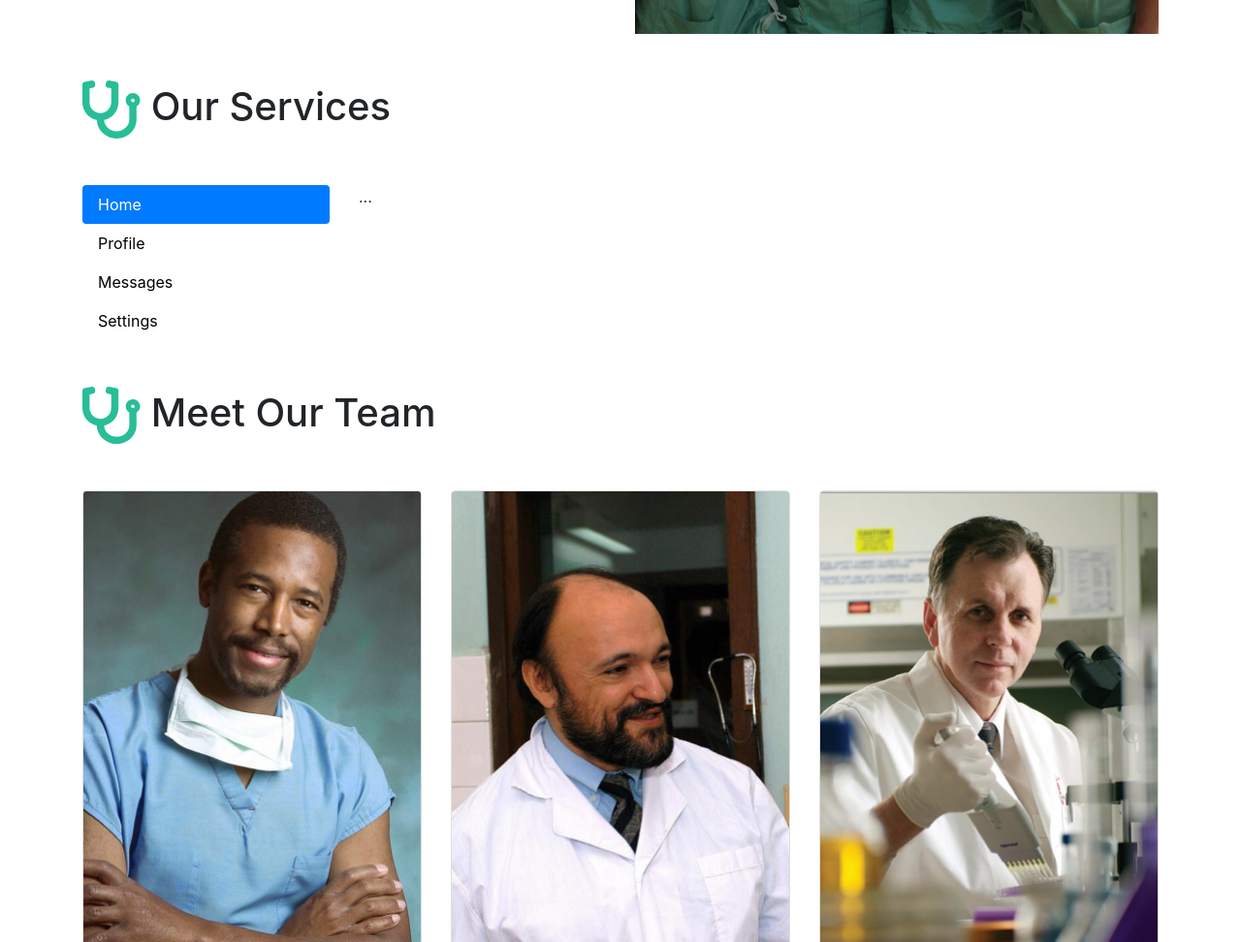
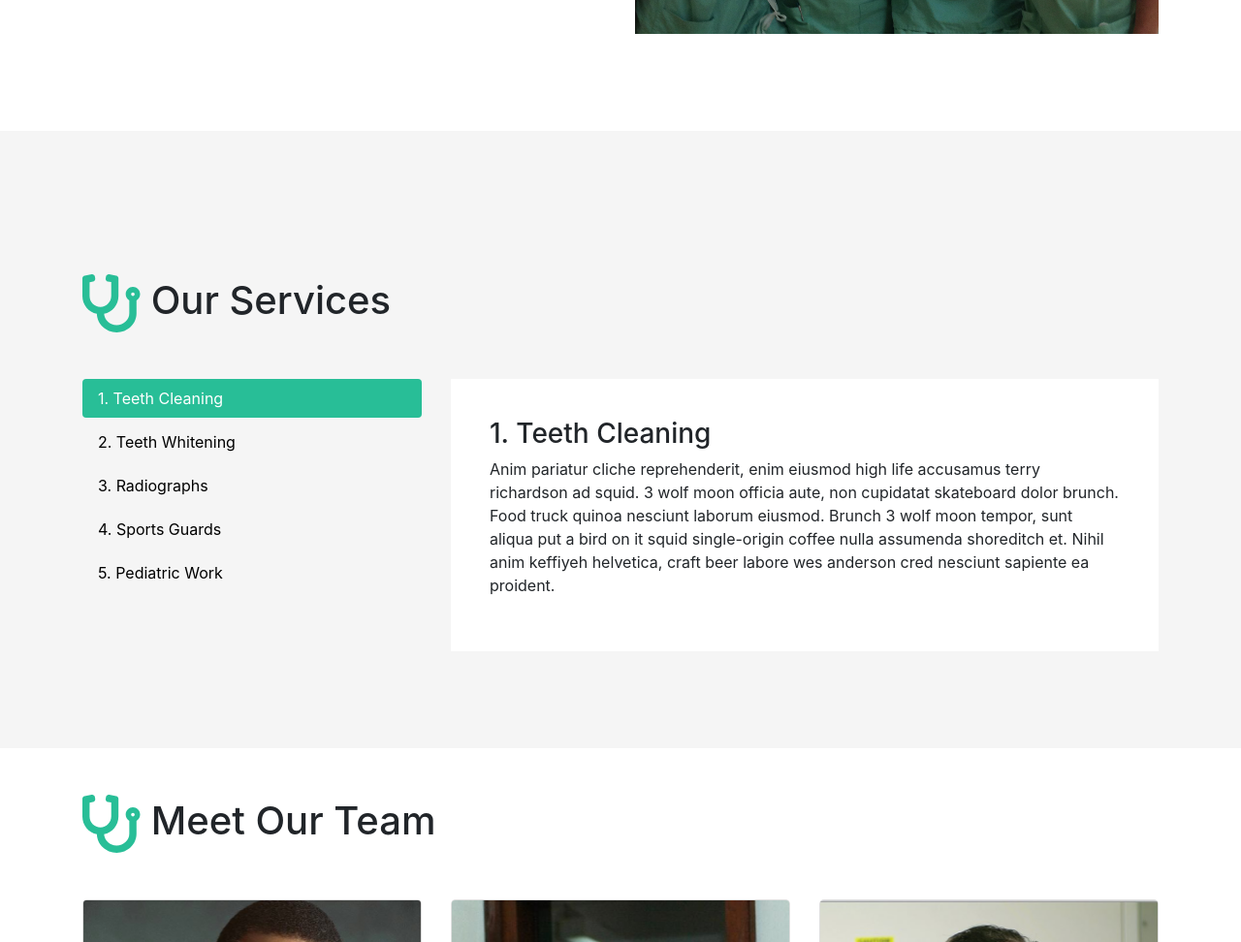
Before and after one commit to MerabetAbdelkarim/Landing-Page-Doctor, a plain HTML site: page index.html in a window 1280 px wide. Shown: the part 1108-2080 px from the top of the page at 97% size. Drawn offline with nearby package versions, Linux system fonts and the light colour scheme.

Commit message:
Add section servises

```diff
--- a/index.html
+++ b/index.html
@@ -3,7 +3,7 @@
 <head>
     <meta charset="UTF-8">
     <meta name="viewport" content="width=device-width, initial-scale=1.0">
-
+    <link rel="shortcut icon" href="assets/imges/Logo-mini.svg" />
     <!-- Font Popinse -->
     <link rel="preconnect" href="https://fonts.googleapis.com">
     <link rel="preconnect" href="https://fonts.gstatic.com" crossorigin>
@@ -201,21 +201,83 @@
             </div>
             <div class="body-section">
                 <div class="row">
-                    <div class="col-3">
+                    <div class="col-xs-12 col-sm-12 col-md-4 col-lg-4">
                         <div class="nav flex-column nav-pills" id="v-pills-tab" role="tablist" aria-orientation="vertical">
-                            <ul class="list-group"></ul>
-                                <button class="nav-link active text-left" id="v-pills-home-tab" data-toggle="pill" data-target="#v-pills-home" type="button" role="tab" aria-controls="v-pills-home" aria-selected="true">Home</button>
-                                <button class="nav-link text-left" id="v-pills-profile-tab" data-toggle="pill" data-target="#v-pills-profile" type="button" role="tab" aria-controls="v-pills-profile" aria-selected="false">Profile</button>
-                                <button class="nav-link text-left" id="v-pills-messages-tab" data-toggle="pill" data-target="#v-pills-messages" type="button" role="tab" aria-controls="v-pills-messages" aria-selected="false">Messages</button>
-                                <button class="nav-link text-left" id="v-pills-settings-tab" data-toggle="pill" data-target="#v-pills-settings" type="button" role="tab" aria-controls="v-pills-settings" aria-selected="false">Settings</button>
+                                <button class="nav-link active text-left" id="v-pills-teeth-cleaning-tab" data-toggle="pill" data-target="#v-pills-teeth-cleaning" type="button" role="tab" aria-controls="v-pills-teeth-cleaning" aria-selected="true">1. Teeth Cleaning</button>
+                                <button class="nav-link text-left" id="v-pills-teeth-whitening-tab" data-toggle="pill" data-target="#v-pills-teeth-whitening" type="button" role="tab" aria-controls="v-pills-teeth-whitening" aria-selected="false">2. Teeth Whitening</button>
+                                <button class="nav-link text-left" id="v-pills-radiographs-tab" data-toggle="pill" data-target="#v-pills-radiographs" type="button" role="tab" aria-controls="v-pills-radiographs" aria-selected="false">3. Radiographs</button>
+                                <button class="nav-link text-left" id="v-pills-sports-guards-tab" data-toggle="pill" data-target="#v-pills-sports-guards" type="button" role="tab" aria-controls="v-pills-sports-guards" aria-selected="false">4. Sports Guards</button>
+                                <button class="nav-link text-left" id="v-pills-pediatric-work-tab" data-toggle="pill" data-target="#v-pills-pediatric-work" type="button" role="tab" aria-controls="v-pills-pediatric-work" aria-selected="false">5. Pediatric Work</button>
                         </div>
                     </div>
-                    <div class="col-9">
+                    <div class="col-xs-12 col-sm-12 col-md-8 col-lg-8">
                         <div class="tab-content" id="v-pills-tabContent">
-                            <div class="tab-pane fade show active" id="v-pills-home" role="tabpanel" aria-labelledby="v-pills-home-tab">...</div>
-                            <div class="tab-pane fade" id="v-pills-profile" role="tabpanel" aria-labelledby="v-pills-profile-tab">...</div>
-                            <div class="tab-pane fade" id="v-pills-messages" role="tabpanel" aria-labelledby="v-pills-messages-tab">...</div>
-                            <div class="tab-pane fade" id="v-pills-settings" role="tabpanel" aria-labelledby="v-pills-settings-tab">...</div>
+
+                            <!-- Teeth Cleaning Start -->
+                            <div class="tab-pane fade show active" id="v-pills-teeth-cleaning"
+                                role="tabpanel" aria-labelledby="v-pills-teeth-cleaning-tab"
+                            >
+                                <h3 class="title">1. Teeth Cleaning</h3>
+                                <p class="content">
+                                    Anim pariatur cliche reprehenderit, enim eiusmod high life accusamus terry richardson ad squid. 3 wolf moon officia aute, non cupidatat skateboard dolor brunch.
+                                    <br>
+                                    Food truck quinoa nesciunt laborum eiusmod. Brunch 3 wolf moon tempor, sunt aliqua put a bird on it squid single-origin coffee nulla assumenda shoreditch et. Nihil anim keffiyeh helvetica, craft beer labore wes anderson cred nesciunt sapiente ea proident.
+                                </p>
+                            </div>
+                            <!-- Teeth Cleaning End -->
+
+                            <!-- Teeth Whitening Start -->
+                            <div class="tab-pane fade" id="v-pills-teeth-whitening"
+                                role="tabpanel" aria-labelledby="v-pills-teeth-whitening-tab"
+                            >
+                                <h3 class="title">2. Teeth Whitening</h3>
+                                <p>
+                                    Anim pariatur cliche reprehenderit, enim eiusmod high life accusamus terry richardson ad squid. 3 wolf moon officia aute, non cupidatat skateboard dolor brunch.
+                                    <br>
+                                    Food truck quinoa nesciunt laborum eiusmod. Brunch 3 wolf moon tempor, sunt aliqua put a bird on it squid single-origin coffee nulla assumenda shoreditch et. Nihil anim keffiyeh helvetica, craft beer labore wes anderson cred nesciunt sapiente ea proident.
+                                </p>
+                            </div>
+                            <!-- Teeth Whitening End -->
+
+                            <!-- Radiographs Start -->
+                            <div class="tab-pane fade" id="v-pills-radiographs"
+                                role="tabpanel" aria-labelledby="v-pills-radiographs-tab"
+                            >
+                                <h3 class="title">3. Radiographs</h3>
+                                <p class="content">
+                                    Anim pariatur cliche reprehenderit, enim eiusmod high life accusamus terry richardson ad squid. 3 wolf moon officia aute, non cupidatat skateboard dolor brunch.
+                                    <br>
+                                    Food truck quinoa nesciunt laborum eiusmod. Brunch 3 wolf moon tempor, sunt aliqua put a bird on it squid single-origin coffee nulla assumenda shoreditch et. Nihil anim keffiyeh helvetica, craft beer labore wes anderson cred nesciunt sapiente ea proident.
+                                </p>
+                            </div>
+                            <!-- Radiographs End -->
+
+                            <!-- Sports Guards Start -->
+                            <div class="tab-pane fade" id="v-pills-sports-guards"
+                                role="tabpanel" aria-labelledby="v-pills-sports-guards-tab"
+                            >
+                                <h3 class="title">4. Sports Guards</h3>
+                                <p class="content">
+                                    Anim pariatur cliche reprehenderit, enim eiusmod high life accusamus terry richardson ad squid. 3 wolf moon officia aute, non cupidatat skateboard dolor brunch.
+                                    <br>
+                                    Food truck quinoa nesciunt laborum eiusmod. Brunch 3 wolf moon tempor, sunt aliqua put a bird on it squid single-origin coffee nulla assumenda shoreditch et. Nihil anim keffiyeh helvetica, craft beer labore wes anderson cred nesciunt sapiente ea proident.
+                                </p>
+                            </div>
+                            <!-- Sports Guards End -->
+
+                            <!-- Pediatric Work Start -->
+                            <div class="tab-pane fade" id="v-pills-pediatric-work"
+                                role="tabpanel" aria-labelledby="v-pills-pediatric-work-tab"
+                            >
+                                <h3 class="title">5. Pediatric Work</h3>
+                                <p class="content">
+                                    Anim pariatur cliche reprehenderit, enim eiusmod high life accusamus terry richardson ad squid. 3 wolf moon officia aute, non cupidatat skateboard dolor brunch.
+                                    <br>
+                                    Food truck quinoa nesciunt laborum eiusmod. Brunch 3 wolf moon tempor, sunt aliqua put a bird on it squid single-origin coffee nulla assumenda shoreditch et. Nihil anim keffiyeh helvetica, craft beer labore wes anderson cred nesciunt sapiente ea proident.
+                                </p>
+                            </div>
+                            <!-- Pediatric Work End -->
+
                         </div>
                     </div>
                 </div>
--- a/style.css
+++ b/style.css
@@ -4,6 +4,7 @@ html{
 :root{
     --main-color:#28be97;
     --seconde-color:#22a17f;
+    --third-color:rgb(245, 245, 245);
     --text-color:#777;
     --bg-color:#e7f7f6;
     --outer-shadow: 3px 3px 3px #d0d0d0, -3px -3px 3px #f8f8f8;
@@ -263,6 +264,7 @@ html{
 /* About Us Start  */
 .about{
     margin-top: 100px;
+    margin-bottom: 100px;
 }
 .about .about_text .section-header {
     font-size: 45px;
@@ -283,9 +285,37 @@ html{
 .about .about_text .section-action > button:hover{
     background-color: var(--seconde-color);
 }
+
 /* About Us Start  */
 
+/* Services Start */
+.services{
+    padding-top: 100px;
+    padding-bottom: 100px;
+    background-color: var(--third-color);
+}
+.services .body-section .nav-pills .nav-link{
+    background-color: none;
+    margin-bottom: 5px;
+}
+.services .body-section .nav-pills .nav-link:hover{
+    background-color: var(--main-color);
+    transition: background-color 0.5s;
+}
+.services .body-section .nav-pills .nav-link.active{
+    background-color: var(--main-color);
+    color: white;
+}
+.services .body-section .tab-content{
+    background-color: white;
+    padding: 40px;
+
+}
+/* Services End */
+
+
 /* Team Start */
+
 .team .body-section  .card  {
     border-radius: 5px;
 }
@@ -293,7 +323,7 @@ html{
     border: 1px solid #22a17f;
 }
 .team .body-section  .card .card-body {
-    background-color: rgb(245, 245, 245);
+    background-color: var(--third-color);
 }
 .team .body-section  .card .card-body .image {
     background-color: red;
@@ -318,4 +348,5 @@ html{
         padding: 5px;
     }
 }
+
 /* Team End */
```
